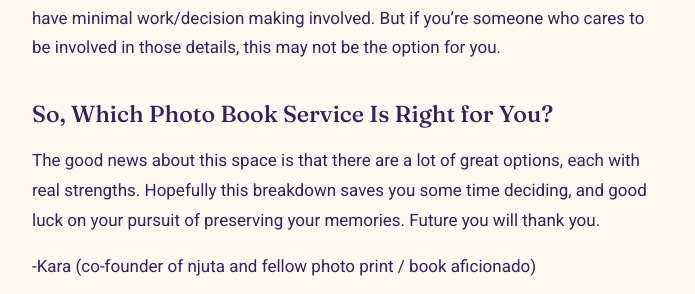
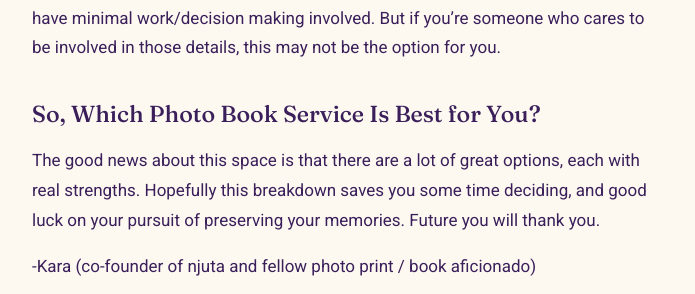
Before and after one commit to njutabook/-njuta-landing, a Jekyll site: the page built from _posts/2026-08-24-photo-books-options-compared.md, in a window 1280 px wide and 900 px high, scrolled down 3536 px. Shown: the part 288-582 px from the top of the window, without its empty margins (292-987 px from the left). Built offline with Jekyll 4.4.1, drawn with Linux system fonts in a browser that asks for light colours.

Commit message:
Change heading from 'Right' to 'Best' for photo book service
Updated the heading to improve clarity and consistency.

```diff
--- a/_posts/2026-08-24-photo-books-options-compared.md
+++ b/_posts/2026-08-24-photo-books-options-compared.md
@@ -51,7 +51,7 @@ The main hook is that it takes the typically most tedious part out of the equati
 
 **Not great for** one off books or custom templates/covers. njuta is currently only available on a seasonal membership basis, with the point of it being a seasonal habit where you can enjoy and appreciate your year as it's happening, not after it's happened. Cover and photo page templates are fixed because we believe we've made the best design choices we can, and want to build an experience where you have minimal work/decision making involved. But if you're someone who cares to be involved in those details, this may not be the option for you.
 
-## So, Which Photo Book Service Is Right for You?
+## So, Which Photo Book Service Is Best for You?
 
 The good news about this space is that there are a lot of great options, each with real strengths. Hopefully this breakdown saves you some time deciding, and good luck on your pursuit of preserving your memories. Future you will thank you.
 
```
